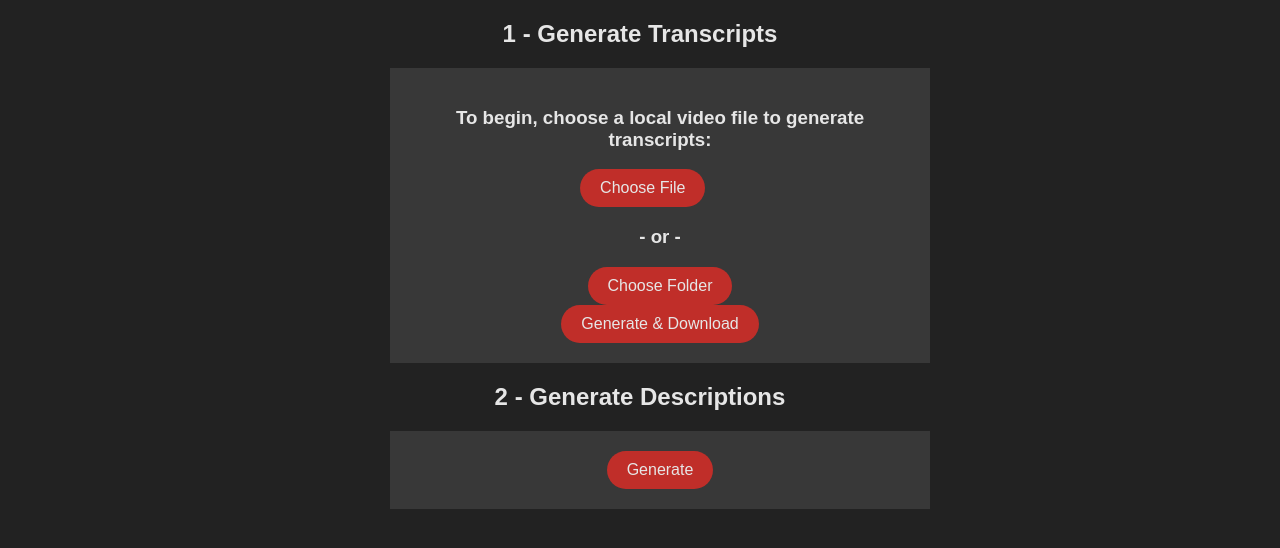
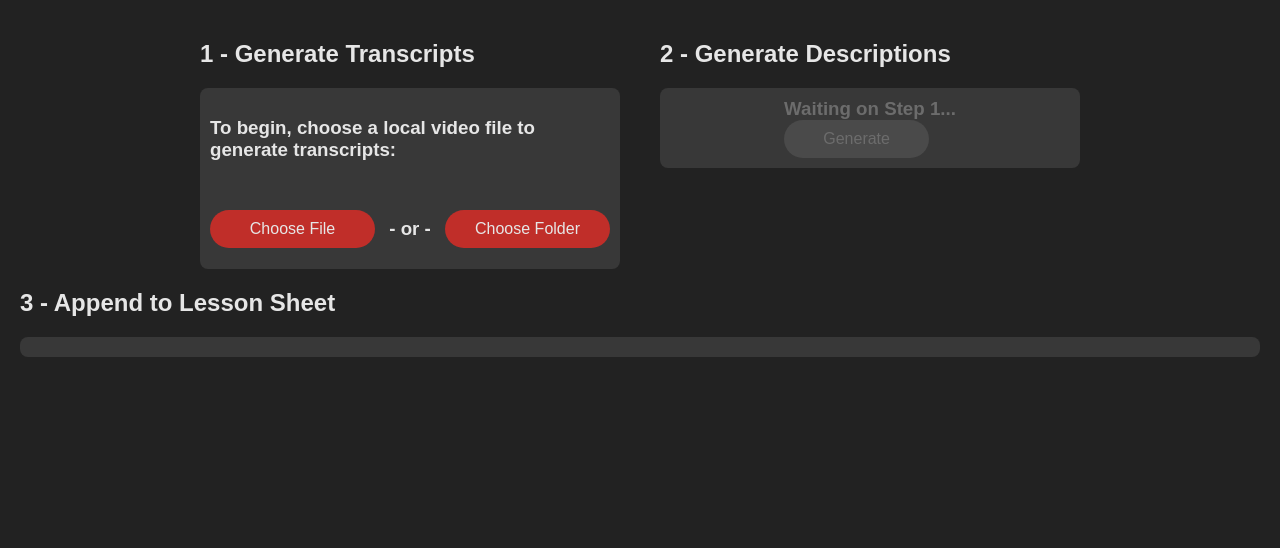
Before and after one commit to SYSTRAN/faster-whisper, a Flask app: page / in a window 1280 px wide. Shown: the top 548 px of the page. Run offline with Flask 3, Linux system fonts and the light colour scheme.

Commit message:
seperated JS and added more ui features

```diff
--- /dev/null
+++ b/static/script.js
@@ -0,0 +1,107 @@
+document.addEventListener("DOMContentLoaded", function () {
+  const fileInput = document.getElementById("fileInput");
+  const folderInput = document.getElementById("folderInput");
+  const nameDisplay = document.getElementById("nameDisplay");
+  const downloadButton = document.getElementById("downloadButton");
+  const resetButton = document.getElementById("resetButton");
+  const orText = document.getElementById("orText");
+  const fileLabel = document.getElementById("fileLabel");
+  const folderLabel = document.getElementById("folderLabel");
+  const fileHeader = document.getElementById("fileHeader");
+  const stepOneDescription = document.getElementById("stepOneDescription");
+  const generateButton = document.getElementById("generateButton"); // Added this line
+
+  fileInput.addEventListener("change", updateFileDisplay);
+  folderInput.addEventListener("change", updateFileDisplay);
+
+  function updateFileDisplay() {
+    const files = fileInput.files;
+    resetFolderInput(); // Clear folder selection
+
+    if (files.length > 0) {
+      const filteredFileNames = Array.from(files)
+        .map((file) => file.name.replace(/\.\w+$/, "")) // Remove extension
+        .sort(); // Sort file names alphabetically
+      displayFileNames(filteredFileNames, nameDisplay);
+      showButtons();
+      hideLabels();
+      showHeaders(); // Show "File Name" header
+      enableGenerateButton(); // Enable the "Generate" button
+    } else {
+      hideButtons();
+      showLabels();
+      hideHeaders(); // Show "To begin..." header
+      disableGenerateButton(); // Disable the "Generate" button
+    }
+  }
+
+  // Function to enable the "Generate" button
+  function enableGenerateButton() {
+    generateButton.disabled = false;
+  }
+
+  // Function to disable the "Generate" button
+  function disableGenerateButton() {
+    generateButton.disabled = true;
+  }
+
+  function resetFileInput() {
+    fileInput.value = null;
+    nameDisplay.innerText = "";
+  }
+
+  function resetFolderInput() {
+    folderInput.value = null;
+    nameDisplay.innerText = "";
+  }
+
+  function displayFileNames(fileNames, displayElement) {
+    displayElement.innerHTML = fileNames
+      .map(
+        (name) =>
+          `<div class="file-container"><h4 class="file-name">${name}</h4><div><h4 class="waiting">...(waiting)</h4><div class="loading-bar-background"><div id="${name}loader" class="loading-bar"></div></div></div></div>`
+      )
+      .join("\n");
+  }
+
+  function showHeaders() {
+    fileHeader.style.display = "block";
+    stepOneDescription.style.display = "none";
+  }
+
+  function hideHeaders() {
+    fileHeader.style.display = "none";
+    stepOneDescription.style.display = "block";
+  }
+
+  function showButtons() {
+    downloadButton.style.display = "inline-block";
+    resetButton.style.display = "inline-block";
+    orText.style.display = "none";
+  }
+
+  function hideButtons() {
+    downloadButton.style.display = "none";
+    resetButton.style.display = "none";
+    orText.style.display = "block";
+  }
+
+  function hideLabels() {
+    fileLabel.style.display = "none";
+    folderLabel.style.display = "none";
+  }
+
+  function showLabels() {
+    fileLabel.style.display = "block";
+    folderLabel.style.display = "block";
+  }
+
+  // Reset button functionality
+  resetButton.addEventListener("click", function () {
+    resetFileInput();
+    resetFolderInput();
+    hideButtons();
+    showLabels();
+    hideHeaders();
+  });
+});
--- a/static/style.css
+++ b/static/style.css
@@ -1,32 +1,64 @@
+/* General Styles */
 body {
   background-color: #222222;
   color: #e6e6e6;
   font-family: Arial, sans-serif;
+  padding: 20px;
+  margin: 0;
 }
 
-.center-content {
-  width: 500px;
+.upperBoxes {
+  width: 880px;
+  display: flex;
+  flex-direction: row;
+  justify-content: space-between;
   margin: 0 auto;
-  text-align: center;
+  padding: 0;
+}
+
+#stepOne,
+#stepTwo {
+  width: 420px; /* Use full width of the container */
+  box-sizing: border-box; /* Include padding and borders in the width */
 }
 
 h1,
-h2 {
+h2,
+h3 {
   color: #e6e6e6;
 }
 
+/* Form Styles */
+form {
+  background-color: #383838;
+  display: flex;
+  padding: 10px;
+  flex-direction: column;
+  align-items: center;
+  border-radius: 8px;
+}
+
+/* Step Description and File Header Styles */
+.step-description,
+#fileHeader {
+  text-align: left;
+}
+
+/* Button Styles */
 button,
 label.custom-file-input-label {
   font-size: 1rem;
   background-color: #c02e29;
   color: #e6e6e6;
-  padding: 10px 20px;
+  padding: 10px;
   border-radius: 20px;
   cursor: pointer;
   border: none;
   display: inline-block;
   position: relative;
   z-index: 1;
+  width: 145px;
+  text-align: center;
 }
 
 button:hover,
@@ -34,16 +66,86 @@ label.custom-file-input-label:hover {
   background-color: #d0312b;
 }
 
+#generateButton {
+}
+
+button:disabled {
+  color: #6c6c6c;
+  background-color: #4a4a4a; /* Adjust the opacity for a visual indication of being disabled */
+  cursor: not-allowed; /* Change the cursor to indicate that the button is not clickable */
+}
+
+/* Specific Button Styles */
+#downloadButton,
+#resetButton,
+#fileHeader {
+  display: none;
+}
+
+#resetButton {
+  background-color: #6c6c6c;
+  color: #383838;
+}
+
+/* File Names Display Styles */
+.file-names-column {
+  display: flex;
+  flex-direction: column;
+  align-items: flex-start;
+  width: 100%;
+  padding: 10px;
+}
+
+/* Loading Bar Styles */
+.loading-bar-background {
+  border-radius: 5px;
+  background-color: #ffffff;
+  height: 15px;
+  width: 200px;
+  display: none;
+}
+
+.loading-bar {
+  border-radius: 5px;
+  height: 20px;
+  display: none;
+}
+
+/* File Container Styles */
+.file-container {
+  width: 100%;
+  display: flex;
+  flex-direction: row;
+  justify-content: space-between;
+  align-items: center; /* Center vertically */
+  padding: 5px 0px;
+}
+
+/* File Name Styles */
+.file-name {
+  margin: 0;
+  padding: 0;
+}
+
+.waiting {
+  color: #6c6c6c;
+  margin: 0;
+  padding: 0;
+}
+
+/* File Name Display Styles */
 .file-name-display {
+  border: 2px solid green;
   color: #e6e6e6;
   padding: 10px;
   border: none;
   border-radius: 5px;
-  margin-right: 10px;
-  display: inline-block;
+  display: flex;
   z-index: 0;
+  align-items: start;
 }
 
+/* Input Styles */
 input[type="file"] {
   display: none;
 }
@@ -56,8 +158,15 @@ input {
   width: 50%;
 }
 
-form {
-  background-color: #383838;
-  padding: 20px;
-  width: 500px;
+/* Buttons Row Styles */
+.buttons-row {
+  width: 100%;
+  display: flex;
+  flex-wrap: nowrap;
+  flex-direction: row;
+  align-items: center;
+  justify-content: space-between; /* Center horizontally */
+  align-content: space-between;
+  margin: 0;
+  padding: 0;
 }
--- a/templates/index.html
+++ b/templates/index.html
@@ -7,9 +7,14 @@
       type="text/css"
       href="{{ url_for('static', filename='style.css') }}"
     />
+    <script
+      type="text/javascript"
+      src="{{ url_for('static', filename='script.js') }}"
+    ></script>
   </head>
   <body>
-    <div class="center-content">
+    <div class="upperBoxes">
+      <div id="stepOne">
         <h2>1 - Generate Transcripts</h2>
         <form
           action="/transcribe"
@@ -17,7 +22,12 @@
           enctype="multipart/form-data"
           id="transcription"
         >
-      <h3>To begin, choose a local video file to generate transcripts:</h3>
+          <h3 id="stepOneDescription" class="step-description">
+            To begin, choose a local video file to generate transcripts:
+          </h3>
+          <h3 id="fileHeader">File Name</h3>
+          <div id="nameDisplay" class="file-names-column"></div>
+          <div class="buttons-row">
             <input
               type="file"
               id="fileInput"
@@ -25,12 +35,15 @@
               multiple
               accept=".mp3, .mp4"
             />
-        <label for="fileInput" class="custom-file-input-label">
+            <label
+              for="fileInput"
+              class="custom-file-input-label"
+              id="fileLabel"
+            >
               Choose File
             </label>
-        <div id="fileNameDisplay" class="file-name-display"></div>
 
-        <h3>- or -</h3>
+            <h3 id="orText">- or -</h3>
 
             <!-- Add new input for choosing a folder -->
             <input
@@ -41,61 +54,34 @@
               directory
               multiple
             />
-        <label for="folderInput" class="custom-file-input-label">
+            <label
+              for="folderInput"
+              class="custom-file-input-label"
+              id="folderLabel"
+            >
               Choose Folder
             </label>
-        <div id="folderNameDisplay" class="folder-name-display"></div>
-
-        <button type="submit">Generate & Download</button>
+            <button type="submit" id="downloadButton">Download</button>
+            <button type="button" id="resetButton">Reset</button>
+          </div>
+          <!-- Added download and reset buttons with IDs -->
         </form>
+      </div>
+      <div id="stepTwo">
         <h2>2 - Generate Descriptions</h2>
         <form id="description" action="/generate_descriptions" method="POST">
           <div>
-          <button type="submit">Generate</button>
+            <h3 class="waiting">Waiting on Step 1...</h3>
+            <button id="generateButton" type="submit" disabled>Generate</button>
           </div>
         </form>
       </div>
+    </div>
+    <div class="lowerBoxes">
+      <div id="stepThree">
+        <h2>3 - Append to Lesson Sheet</h2>
+        <form></form>
+      </div>
+    </div>
   </body>
-  <script>
-    const fileInput = document.getElementById("fileInput");
-    const folderInput = document.getElementById("folderInput");
-    const fileNameDisplay = document.getElementById("fileNameDisplay");
-    const folderNameDisplay = document.getElementById("folderNameDisplay");
-
-    fileInput.addEventListener("change", function () {
-      const files = fileInput.files;
-      resetFolderInput(); // Clear folder selection
-      if (files.length > 0) {
-        const filteredFileNames = Array.from(files)
-          .map((file) => file.name)
-          .filter((name) => !name.endsWith(".DS_Store"));
-        fileNameDisplay.innerText = filteredFileNames.join(", ");
-      } else {
-        fileNameDisplay.innerText = "No file chosen";
-      }
-    });
-
-    folderInput.addEventListener("change", function () {
-      const folders = folderInput.files;
-      resetFileInput(); // Clear file selection
-      if (folders.length > 0) {
-        const filteredFolderNames = Array.from(folders)
-          .map((folder) => folder.name)
-          .filter((name) => !name.endsWith(".DS_Store"));
-        folderNameDisplay.innerText = filteredFolderNames.join(", ");
-      } else {
-        folderNameDisplay.innerText = "No folder chosen";
-      }
-    });
-
-    function resetFileInput() {
-      fileInput.value = null;
-      fileNameDisplay.innerText = "";
-    }
-
-    function resetFolderInput() {
-      folderInput.value = null;
-      folderNameDisplay.innerText = "";
-    }
-  </script>
 </html>
```
Also changed, not shown: design/AI_Transcriptions&Descriptions_1.jpg (added), design/AI_Transcriptions&Descriptions_2.jpg (added), design/AI_Transcriptions&Descriptions_3.jpg (added), design/AI_Transcriptions&Descriptions_4.jpg (added), design/AI_Transcriptions&Descriptions_5.jpg (added). Lines whose indentation alone changed are shown as unchanged.
